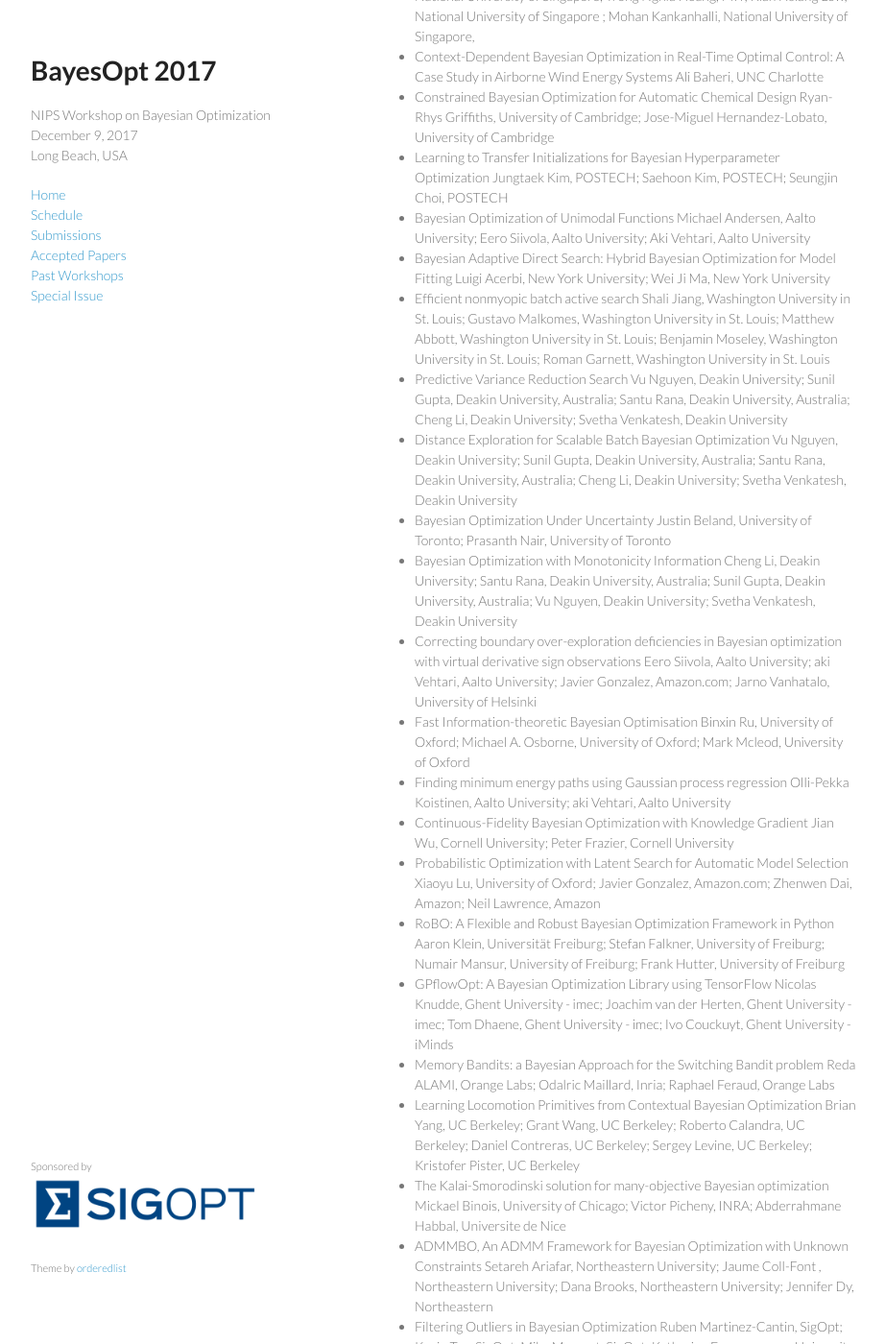
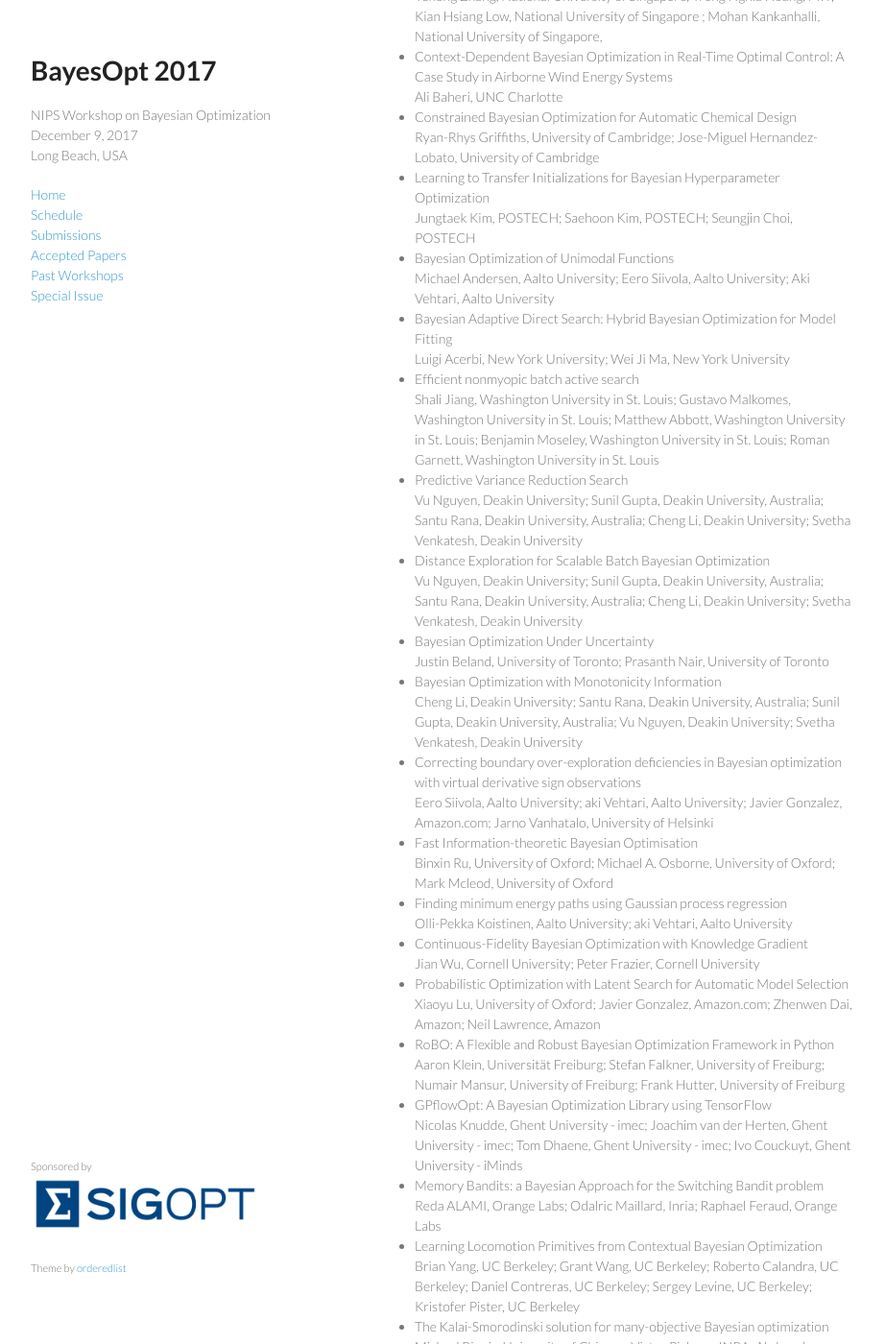
Before and after one commit to bayesopt/bayesopt.github.io, a Jekyll site: the page built from accepted.md, in a window 1280 px wide and 1400 px high, scrolled down 262 px. Shown: the whole window at 96% size, without its empty margins (178-1100 px from the left). Built offline with Jekyll 4.4.1, drawn with Linux system fonts in a browser that asks for light colours; some of the changed text lies outside the part shown.

Commit message:
Fixing spacing

```diff
--- a/accepted.md
+++ b/accepted.md
@@ -10,65 +10,65 @@ Accepted papers
 Below will be the papers accepted for the 2017 workshop. For papers accepted at
 previous workshops [look here](/past.html).
 
-- Batched Large-scale Bayesian Optimization in High-dimensional Spaces
+- Batched Large-scale Bayesian Optimization in High-dimensional Spaces<br>
    Zi Wang, MIT; Clement Gehring, MIT; Pushmeet Kohli, DeepMind; Stefanie Jegelka, MIT
-- Information-Based Multi-Fidelity Bayesian Optimization
+- Information-Based Multi-Fidelity Bayesian Optimization<br>
    Yehong Zhang, National University of Singapore; Trong Nghia Hoang, MIT; Kian Hsiang Low, National University of Singapore ; Mohan Kankanhalli, National University of Singapore,
-- Context-Dependent Bayesian Optimization in Real-Time Optimal Control: A Case Study in Airborne Wind Energy Systems
+- Context-Dependent Bayesian Optimization in Real-Time Optimal Control: A Case Study in Airborne Wind Energy Systems<br>
    Ali Baheri, UNC Charlotte
-- Constrained Bayesian Optimization for Automatic Chemical Design
+- Constrained Bayesian Optimization for Automatic Chemical Design<br>
    Ryan-Rhys Griffiths, University of Cambridge; Jose-Miguel Hernandez-Lobato, University of Cambridge
-- Learning to Transfer Initializations for Bayesian Hyperparameter Optimization
+- Learning to Transfer Initializations for Bayesian Hyperparameter Optimization<br>
    Jungtaek Kim, POSTECH; Saehoon Kim, POSTECH; Seungjin Choi, POSTECH
-- Bayesian Optimization of Unimodal Functions
+- Bayesian Optimization of Unimodal Functions<br>
    Michael Andersen, Aalto University; Eero Siivola, Aalto University; Aki Vehtari, Aalto University
-- Bayesian Adaptive Direct Search: Hybrid Bayesian Optimization for Model Fitting
+- Bayesian Adaptive Direct Search: Hybrid Bayesian Optimization for Model Fitting<br>
    Luigi Acerbi, New York University; Wei Ji Ma, New York University
-- Efficient nonmyopic batch active search
+- Efficient nonmyopic batch active search<br>
    Shali Jiang, Washington University in St. Louis; Gustavo Malkomes, Washington University in St. Louis; Matthew Abbott, Washington University in St. Louis; Benjamin Moseley, Washington University in St. Louis; Roman Garnett, Washington University in St. Louis
-- Predictive Variance Reduction Search
+- Predictive Variance Reduction Search<br>
    Vu Nguyen, Deakin University; Sunil Gupta, Deakin University, Australia; Santu Rana, Deakin University, Australia; Cheng Li, Deakin University; Svetha Venkatesh, Deakin University
-- Distance Exploration for Scalable Batch Bayesian Optimization
+- Distance Exploration for Scalable Batch Bayesian Optimization<br>
    Vu Nguyen, Deakin University; Sunil Gupta, Deakin University, Australia; Santu Rana, Deakin University, Australia; Cheng Li, Deakin University; Svetha Venkatesh, Deakin University
-- Bayesian Optimization Under Uncertainty
+- Bayesian Optimization Under Uncertainty<br>
    Justin Beland, University of Toronto; Prasanth Nair, University of Toronto
-- Bayesian Optimization with Monotonicity Information
+- Bayesian Optimization with Monotonicity Information<br>
    Cheng Li, Deakin University; Santu Rana, Deakin University, Australia; Sunil Gupta, Deakin University, Australia; Vu Nguyen, Deakin University; Svetha Venkatesh, Deakin University
-- Correcting boundary over-exploration deficiencies in Bayesian optimization with virtual derivative sign observations
+- Correcting boundary over-exploration deficiencies in Bayesian optimization with virtual derivative sign observations<br>
    Eero Siivola, Aalto University; aki Vehtari, Aalto University; Javier Gonzalez, Amazon.com; Jarno Vanhatalo, University of Helsinki
-- Fast Information-theoretic Bayesian Optimisation
+- Fast Information-theoretic Bayesian Optimisation<br>
    Binxin Ru, University of Oxford; Michael A.  Osborne, University of Oxford; Mark Mcleod, University of Oxford
-- Finding minimum energy paths using Gaussian process regression
+- Finding minimum energy paths using Gaussian process regression<br>
    Olli-Pekka Koistinen, Aalto University; aki Vehtari, Aalto University
-- Continuous-Fidelity Bayesian Optimization with Knowledge Gradient
+- Continuous-Fidelity Bayesian Optimization with Knowledge Gradient<br>
    Jian Wu, Cornell University; Peter Frazier, Cornell University
-- Probabilistic Optimization with Latent Search for Automatic Model Selection
+- Probabilistic Optimization with Latent Search for Automatic Model Selection<br>
    Xiaoyu Lu, University of Oxford; Javier Gonzalez, Amazon.com; Zhenwen Dai, Amazon; Neil Lawrence, Amazon
-- RoBO: A Flexible and Robust Bayesian Optimization Framework in Python
+- RoBO: A Flexible and Robust Bayesian Optimization Framework in Python<br>
    Aaron Klein, Universität Freiburg; Stefan Falkner, University of Freiburg; Numair Mansur, University of Freiburg; Frank Hutter, University of Freiburg
-- GPflowOpt: A Bayesian Optimization Library using TensorFlow
+- GPflowOpt: A Bayesian Optimization Library using TensorFlow<br>
    Nicolas Knudde, Ghent University - imec; Joachim van der Herten, Ghent University - imec; Tom Dhaene, Ghent University - imec; Ivo Couckuyt, Ghent University - iMinds
-- Memory Bandits: a Bayesian Approach for the Switching Bandit problem
+- Memory Bandits: a Bayesian Approach for the Switching Bandit problem<br>
    Reda ALAMI, Orange Labs; Odalric Maillard, Inria; Raphael Feraud, Orange Labs
-- Learning Locomotion Primitives from Contextual Bayesian Optimization
+- Learning Locomotion Primitives from Contextual Bayesian Optimization<br>
    Brian Yang, UC Berkeley; Grant Wang, UC Berkeley; Roberto Calandra, UC Berkeley; Daniel Contreras, UC Berkeley; Sergey Levine, UC Berkeley; Kristofer Pister, UC Berkeley
-- The Kalai-Smorodinski solution for many-objective Bayesian optimization
+- The Kalai-Smorodinski solution for many-objective Bayesian optimization<br>
 Mickael Binois, University of Chicago; Victor Picheny, INRA; Abderrahmane Habbal, Universite de Nice
-- ADMMBO, An ADMM Framework for Bayesian Optimization with Unknown Constraints
+- ADMMBO, An ADMM Framework for Bayesian Optimization with Unknown Constraints<br>
 Setareh Ariafar, Northeastern University; Jaume Coll-Font , Northeastern University; Dana Brooks, Northeastern University; Jennifer Dy, Northeastern
-- Filtering Outliers in Bayesian Optimization
+- Filtering Outliers in Bayesian Optimization<br>
 Ruben Martinez-Cantin, SigOpt; Kevin Tee, SigOpt; Mike Mccourt, SigOpt; Katharina  Eggensperger, University of Freiburg
-- The reparameterization trick for acquisition functions
+- The reparameterization trick for acquisition functions<br>
 James Wilson, Imperial College of London
-- A parametric approach to Bayesian optimization with pairwise comparisons
+- A parametric approach to Bayesian optimization with pairwise comparisons<br>
 Marco Cox, Eindhoven University of Technology; Bert de Vries, Eindhoven University of Technology
-- Combining Hyperband and Bayesian Optimization
+- Combining Hyperband and Bayesian Optimization<br>
 Stefan Falkner, University of Freiburg; Aaron Klein, Universität Freiburg; Frank Hutter, University of Freiburg
-- Bayesian Optimization for a Better Dessert
+- Bayesian Optimization for a Better Dessert<br>
 Greg Kochanski, Google, Inc.; Daniel Golovin, Google, Inc.; John Karro, Google, Inc.; Ben Solnik, Google, Inc.; Subhodeep Moitra, Google, Inc.; D Sculley, Google
-- Multi-Attribute Bayesian Optimization under Utility Uncertainty
+- Multi-Attribute Bayesian Optimization under Utility Uncertainty<br>
 Raul Astudillo Marban, Cornell University; Peter Frazier, Cornell University
-- Shape optimization in laminar ﬂow
+- Shape optimization in laminar ﬂow<br>
 Stephan Eismann, Stanford University; Stefan Bartzsch, TU Munich; Stefano  Ermon, Stanford University
 
 
```
